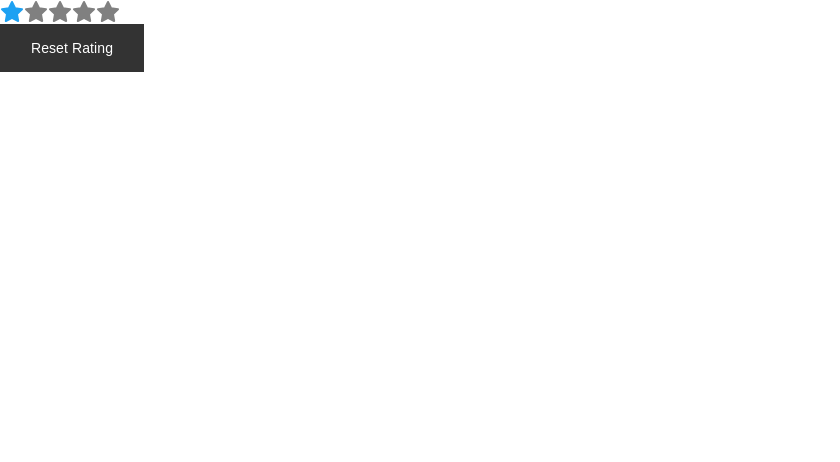
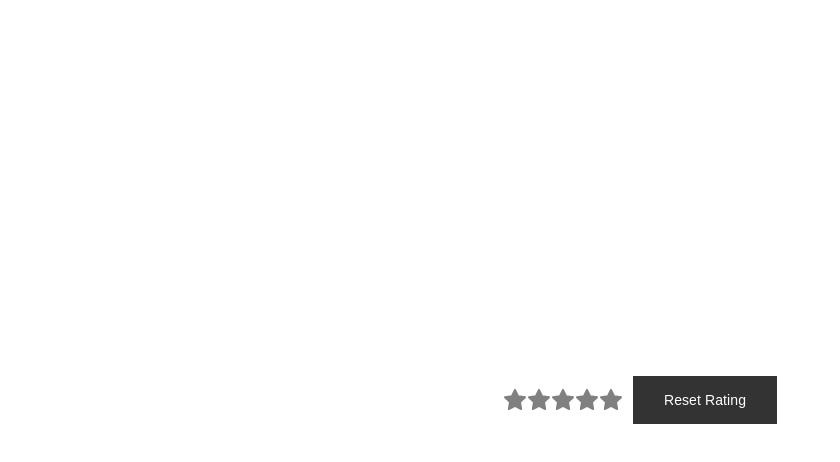
Before and after one commit to samsisle/menagerie, a React (Create React App) app in the folder skilled/rating/: page / in a window 1280 px wide. Shown: the top 462 px of the page, without its empty margins (0-840 px from the left). Built offline with nearby package versions, Linux system fonts and the light colour scheme.

Commit message:
🎨 Add root id styles (rating)

```diff
--- a/skilled/rating/src/css/index.css
+++ b/skilled/rating/src/css/index.css
@@ -14,3 +14,11 @@ body {
 svg {
   cursor: pointer;
 }
+
+#rating {
+  display: flex;
+  align-items: center;
+  justify-content: center;
+  font-size: 2.4rem;
+  height: 100vh;
+}
```
